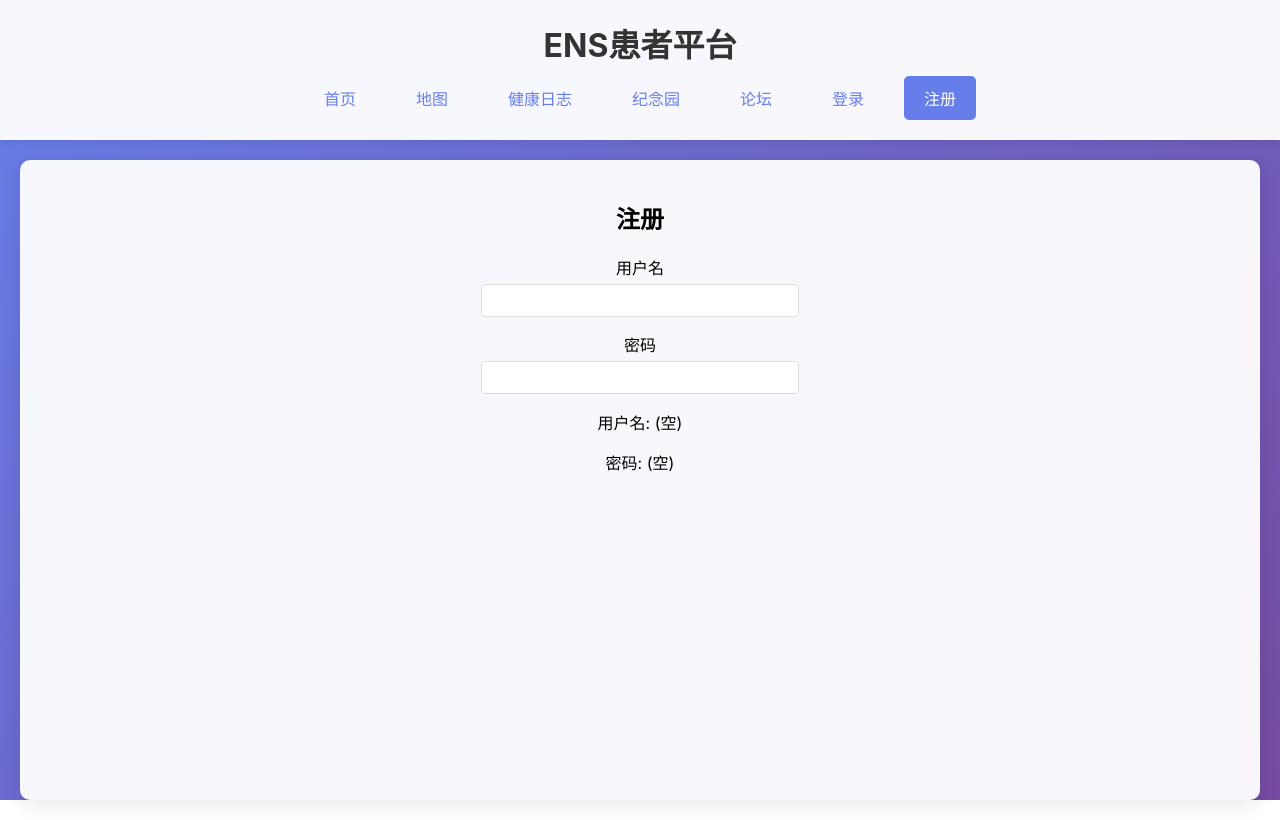
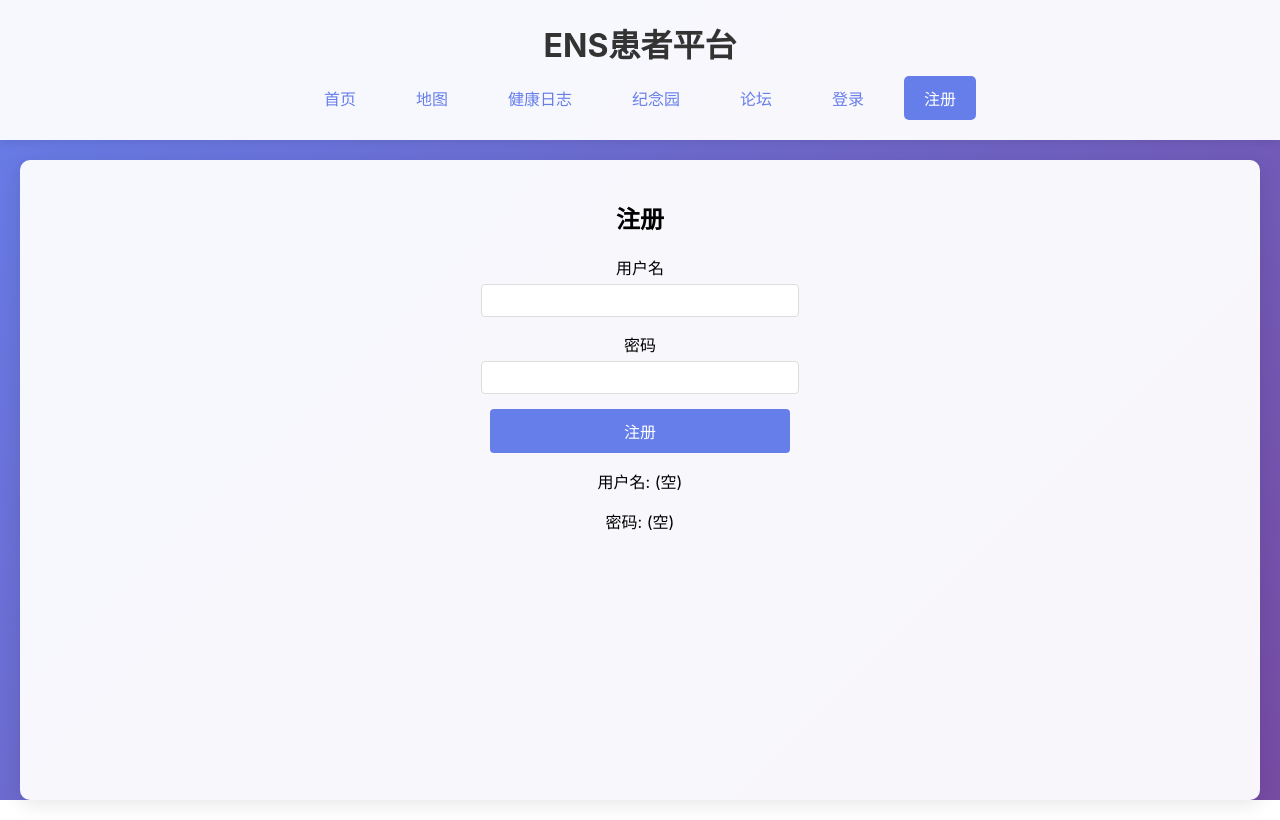
Before and after one commit to Tommytian993/ens-help.org, a React (Create React App) app in the folder frontend/: page /register in a window 1280 px wide. Built offline with nearby package versions, Linux system fonts and the light colour scheme; no server answers.

Commit message:
feat: add register button with click handler

```diff
--- a/frontend/src/pages/RegisterPage.tsx
+++ b/frontend/src/pages/RegisterPage.tsx
@@ -55,6 +55,27 @@ const RegisterPage = () => {
         />
       </div>
 
+      {/* 添加注册按钮 */}
+      <button
+        type="button"
+        onClick={() => {
+          // TODO: 这里后续会添加调用后端 API 的逻辑
+          console.log("点击注册按钮", { username, password });
+        }}
+        style={{
+          width: "300px",
+          padding: "10px",
+          backgroundColor: "#667eea",
+          color: "white",
+          border: "none",
+          borderRadius: "4px",
+          cursor: "pointer",
+          fontSize: "16px",
+        }}
+      >
+        注册
+      </button>
+
       <p>用户名: {username || "(空)"}</p>
       <p>密码: {password ? "***" : "(空)"}</p>
     </div>
```
